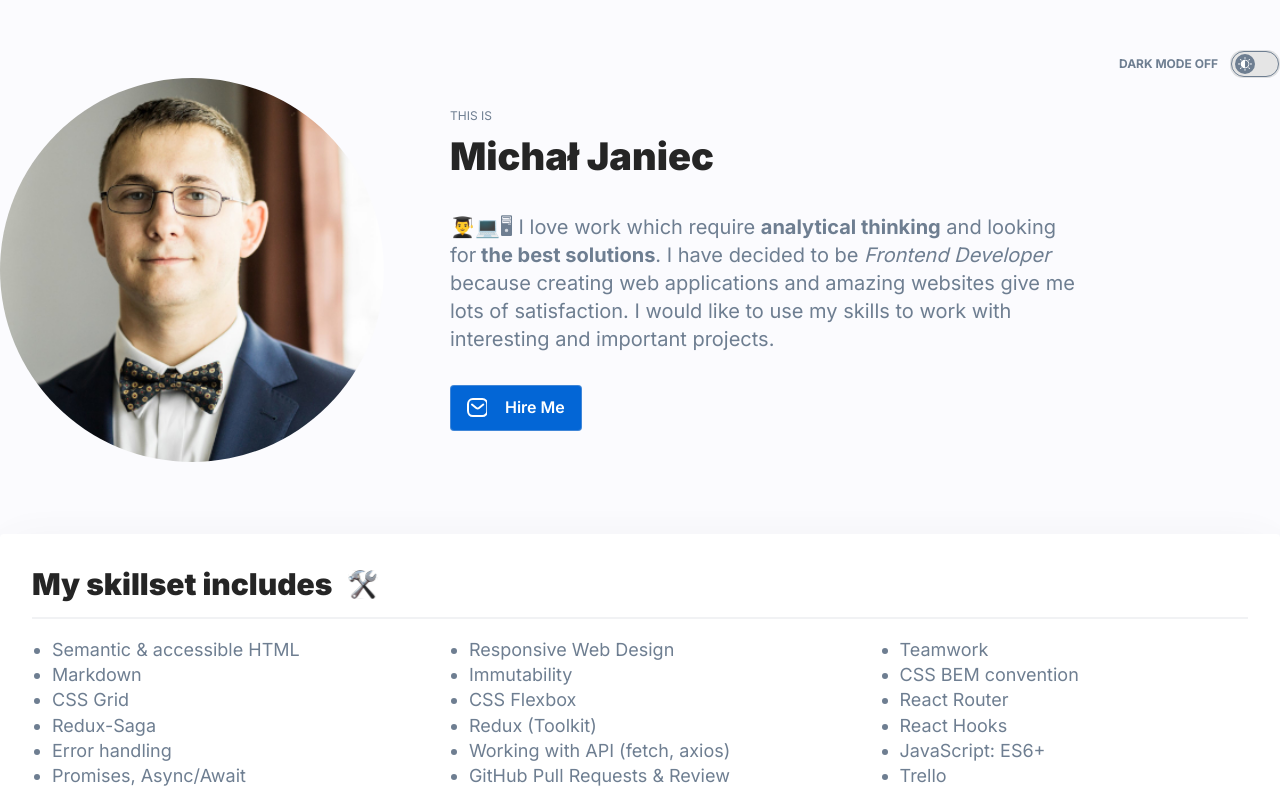
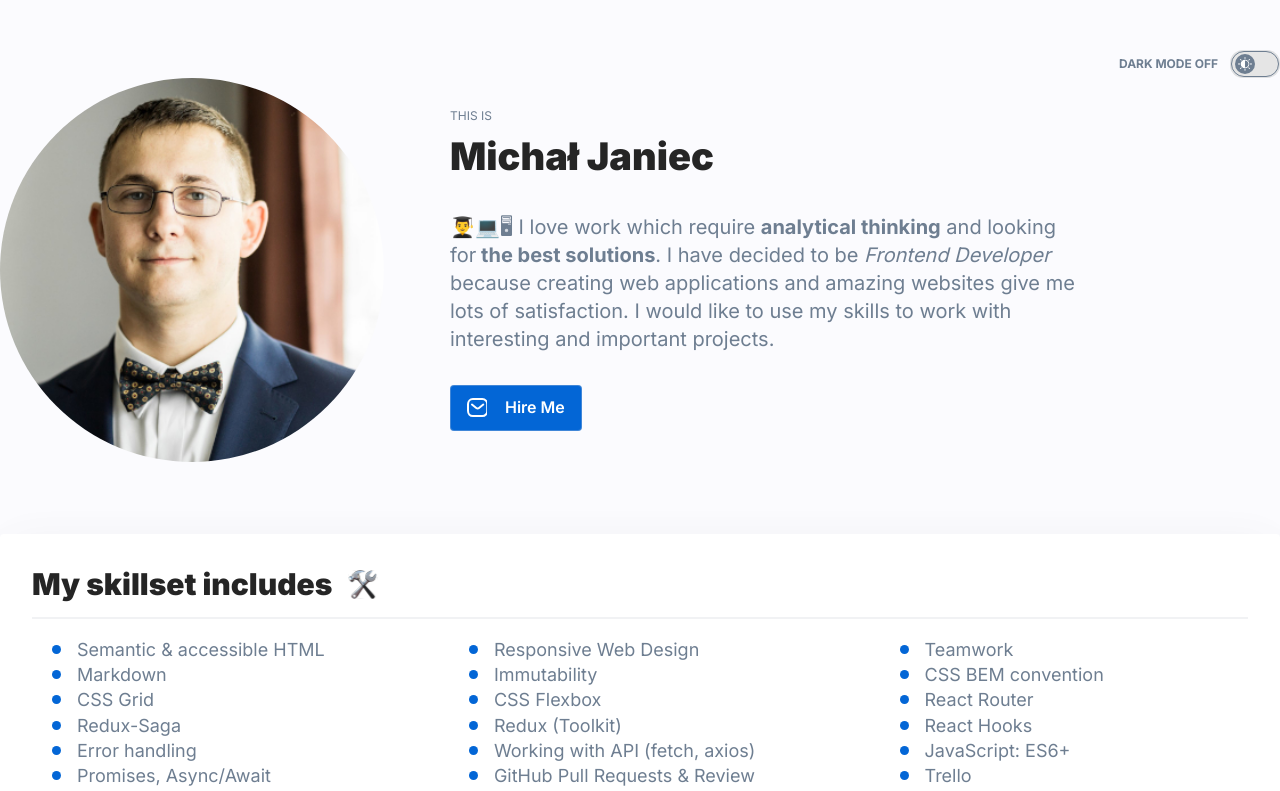
Before and after one commit to JaniecMichal/PersonalHomepage, a React (Create React App) app: page / in a window 1280 px wide. Shown: the top 791 px of the page. Built offline with nearby package versions, Linux system fonts and the light colour scheme.

Commit message:
Added blue circle for list item

```diff
--- a/src/Section/index.js
+++ b/src/Section/index.js
@@ -1,5 +1,5 @@
 import React from "react";
-import { SectionHeader, SectionHeaderTitle, Skill, Skills, StyledImage, StyledSection } from "./styled";
+import { SectionHeader, SectionHeaderTitle, Skill, Skills, StyledImage, StyledSection, Circle } from "./styled";
 
 
 const Section = ({ sectionTitle, sectionIcon, sectionList }) => {
@@ -13,7 +13,8 @@ const Section = ({ sectionTitle, sectionIcon, sectionList }) => {
           {
             !!sectionList && (
               sectionList.map(listItem =>
-                <Skill key={listItem}>{listItem}</Skill>)
+                  <Skill key={listItem}><Circle />{listItem}</Skill>
+              )
             )
           }
         </Skills>
--- a/src/Section/styled.js
+++ b/src/Section/styled.js
@@ -39,8 +39,20 @@ export const Skills = styled.ul`
   display:grid;
   grid-template-columns: repeat(3,auto);
   line-height:1.4;
+  list-style:none;
 
 `
 export const Skill = styled.li`
+  display:flex;
+  align-items:center;
+  flex-wrap:nowrap;
+  justify-content:flex-start;
+`;
 
+export const Circle = styled.div`
+  width:9px;
+  height:9px;
+  border-radius:4.5px;
+  background-color:${({ theme }) => theme.color.scienceBlue};
+  margin-right:16px;
 `;
```
